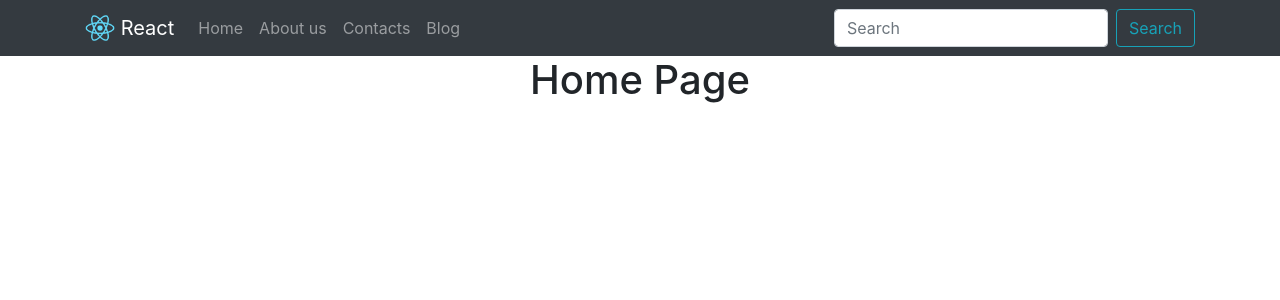
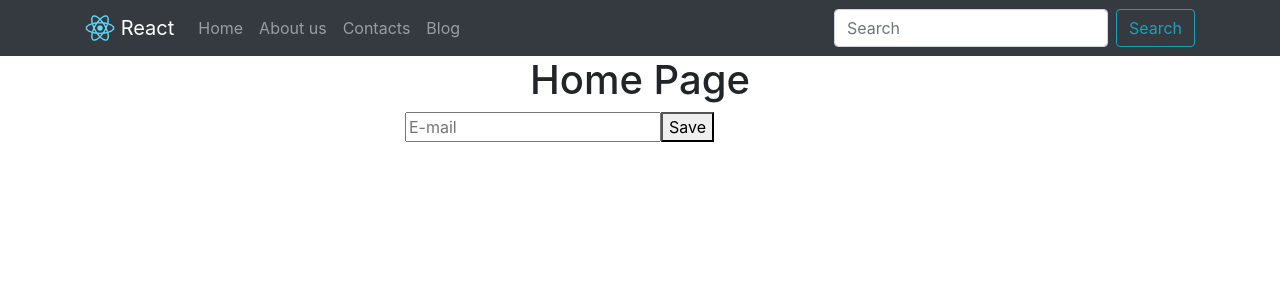
Before and after one commit to SergSmith64/sergsmith64-react, a React (Create React App) app in the folder ss64/: page / in a window 1280 px wide. Shown: the top 300 px of the page. Built offline with nearby package versions, Linux system fonts and the light colour scheme.

Commit message:
feat: add RegistrationForm to Home

```diff
--- /dev/null
+++ b/ss64/src/Components/RegistrationForm.js
@@ -0,0 +1,39 @@
+import React, { Component } from 'react';
+// import { Container } from 'react-bootstrap';
+
+class RegistrationForm extends Component {
+	constructor(props) {
+		super(props);
+		this.state = {
+			email: ''
+		};
+		this.handleEmailChange = this.handleEmailChange.bind(this);
+		this.handleSubmit = this.handleSubmit.bind(this);
+	}
+
+	handleSubmit(event) {
+		event.preventDefault();
+		console.log('form is submitted', this.state.email);
+	}
+
+	handleEmailChange(event) {
+		console.log('email was changes', event.target.value);
+		this.setState({ email: event.target.value });
+	}
+
+	render() {
+		return (
+			<form onSubmit={this.handleSubmit}>
+				<input
+					type="text"
+					placeholder="E-mail"
+					value={this.state.email}
+					onChange={this.handleEmailChange}
+				/>
+				<button>Save</button>
+			</form>
+		);
+	}
+}
+
+export default RegistrationForm;
--- a/ss64/src/Pages/Home.js
+++ b/ss64/src/Pages/Home.js
@@ -1,11 +1,14 @@
 import React, { Component } from 'react';
 import { Container } from 'react-bootstrap';
+
+import RegistrationForm from '../Components/RegistrationForm';
 
 export default class Home extends Component {
 	render() {
 		return (
 			<Container className="containerContent" style={{ maxWidth: '500px' }}>
 				<h1 className="text-center">Home Page</h1>
+				<RegistrationForm />
 			</Container>
 		)
 	}
```
Also changed, not shown: 1 other file (tests, documents, lock files or other folders).
